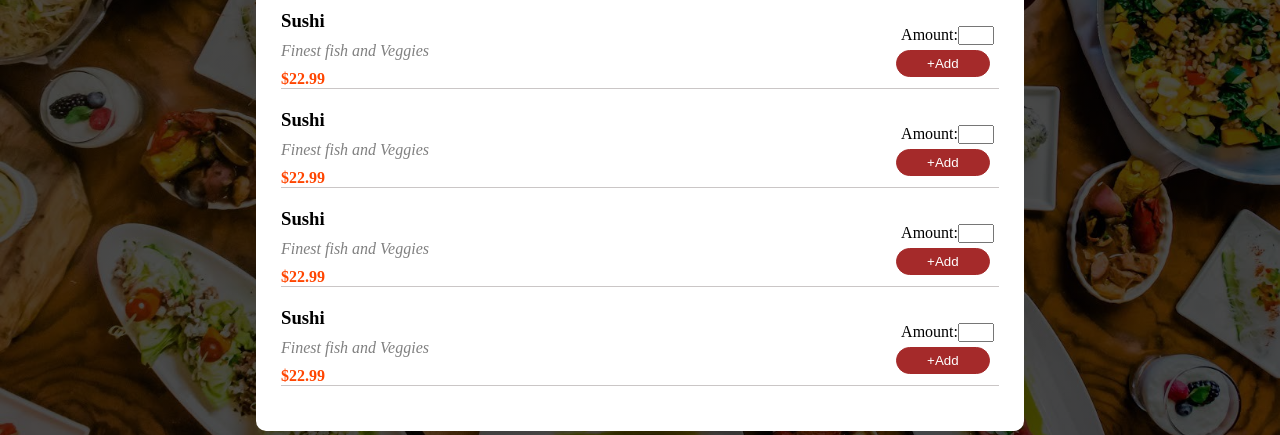
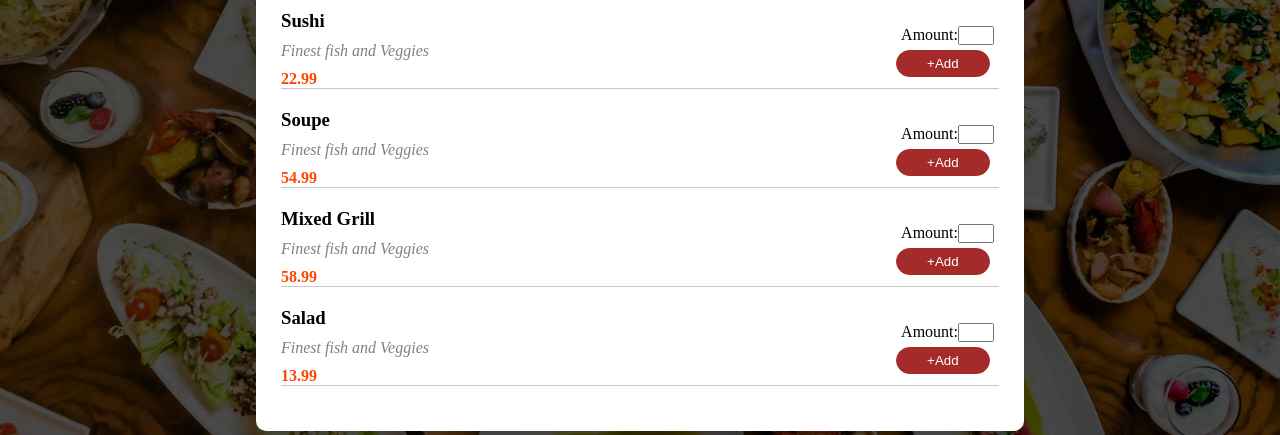
Before and after one commit to RihabBerry/React-Restaurant-App, a React (Create React App) app: page / in a window 1280 px wide. Shown: the part 375-810 px from the top of the page. Built offline with nearby package versions, Linux system fonts and the light colour scheme.

Commit message:
mapped items

```diff
--- a/src/Component/List/List.js
+++ b/src/Component/List/List.js
@@ -1,32 +1,43 @@
 import React, { Fragment } from "react";
 import classes from "./List.module.css";
 import Item from "../Item/Item";
+import { v4 as uuidv4 } from "uuid";
 
-const List = () => {
+const List = (props) => {
   const list = [
     {
+      id: uuidv4(),
       MealName: "Sushi",
       MealDescription: "Finest fish and Veggies",
-      Price: "$22.99",
+      Price: 22.99,
     },
     {
-      MealName: "Sushi",
+      id: uuidv4(),
+      MealName: "Soupe",
       MealDescription: "Finest fish and Veggies",
-      Price: "$22.99",
+      Price: 54.99,
     },
     {
-      MealName: "Sushi",
+      id: uuidv4(),
+      MealName: "Mixed Grill",
       MealDescription: "Finest fish and Veggies",
-      Price: "$22.99",
+      Price: 58.99,
     },
     {
-      MealName: "Sushi",
+      id: uuidv4(),
+      MealName: "Salad",
       MealDescription: "Finest fish and Veggies",
-      Price: "$22.99",
+      Price: 13.99,
     },
   ];
 
-  const items = list.map((item) => <Item item={item} />);
+  const items = list.map((item) => (
+    <Item
+      key={item.id}
+      addItemToShopingList={props.addItemToShopingList}
+      item={item}
+    />
+  ));
   return (
     <Fragment>
       <div className={classes.list}> {items}</div>
--- a/src/Component/NavBar/NavBar.js
+++ b/src/Component/NavBar/NavBar.js
@@ -8,7 +8,7 @@ const NavBar = (props) => {
       <div className={classes.carte}>
         <i class="fas fa-shopping-cart" onClick={props.showModalHandler}></i>
         <h6> Your Cart:</h6>
-        <div className={classes.numberOfShops}>0</div>
+        <div className={classes.numberOfShops}>{props.countOfItems}</div>
       </div>
     </div>
   );
```
